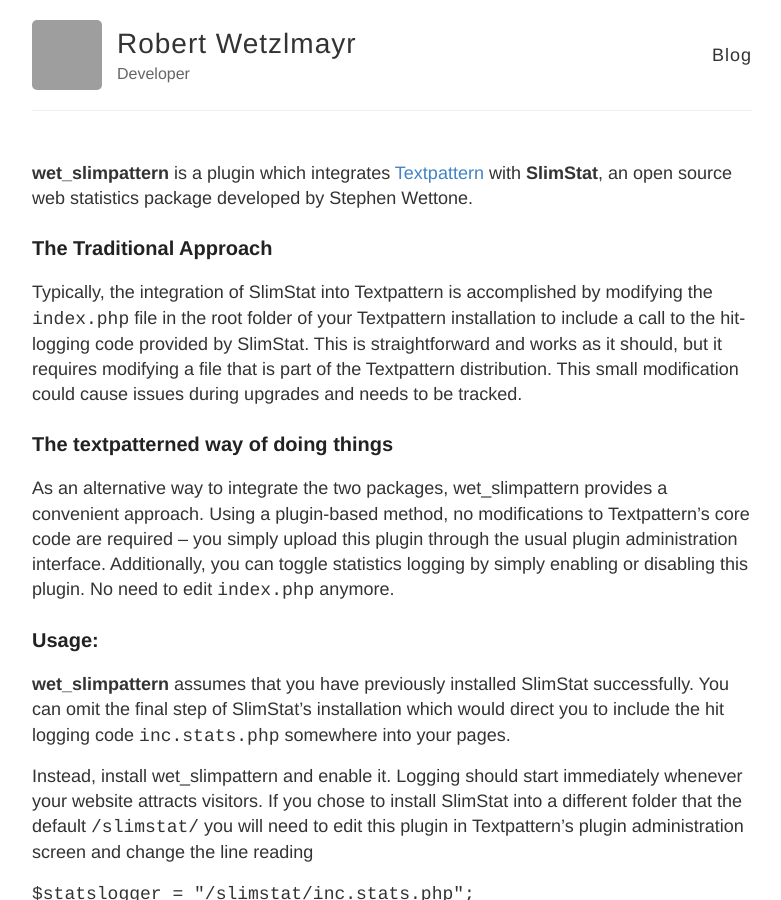
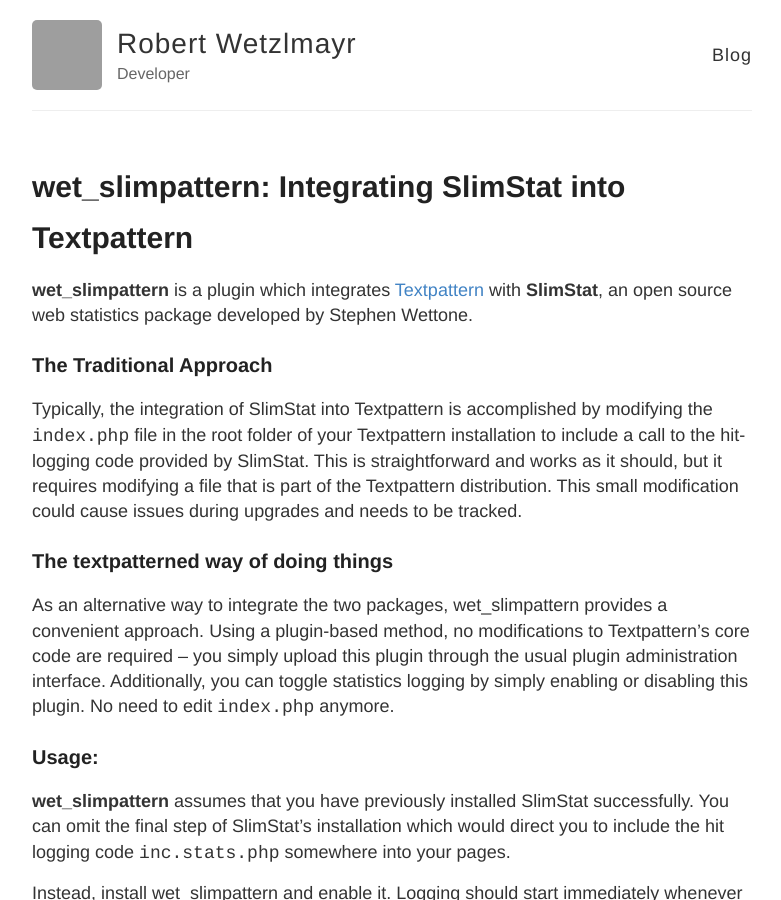
Before and after one commit to rwetzlmayr/rwetzlmayr.github.io, a Jekyll site: the page built from _posts/2005-12-26-wet_slimpattern-integrate-slimstat-with-textpattern.md, in a window 1280 px wide and 900 px high. Shown: the whole window, without its empty margins (248-1029 px from the left). Built offline with Jekyll 4.4.1, drawn with Linux system fonts in a browser that asks for light colours; our own code applies the rules of GitHub Pages for plain Markdown files; some of the changed text lies outside the part shown; grey boxes are pictures that could not be loaded.

Commit message:
Fix front end matter

```diff
--- a/_posts/2005-12-26-wet_slimpattern-integrate-slimstat-with-textpattern.md
+++ b/_posts/2005-12-26-wet_slimpattern-integrate-slimstat-with-textpattern.md
@@ -1,6 +1,6 @@
 ---
 layout: post
-title: wet_slimpattern: Integrating SlimStat into Textpattern
+title: "wet_slimpattern: Integrating SlimStat into Textpattern"
 ---
 
 **wet_slimpattern** is a plugin which integrates [Textpattern](https://textpatttern.com "The small content management system that can handle big ideas") with **SlimStat**, an open source web statistics package developed by Stephen Wettone.
```
